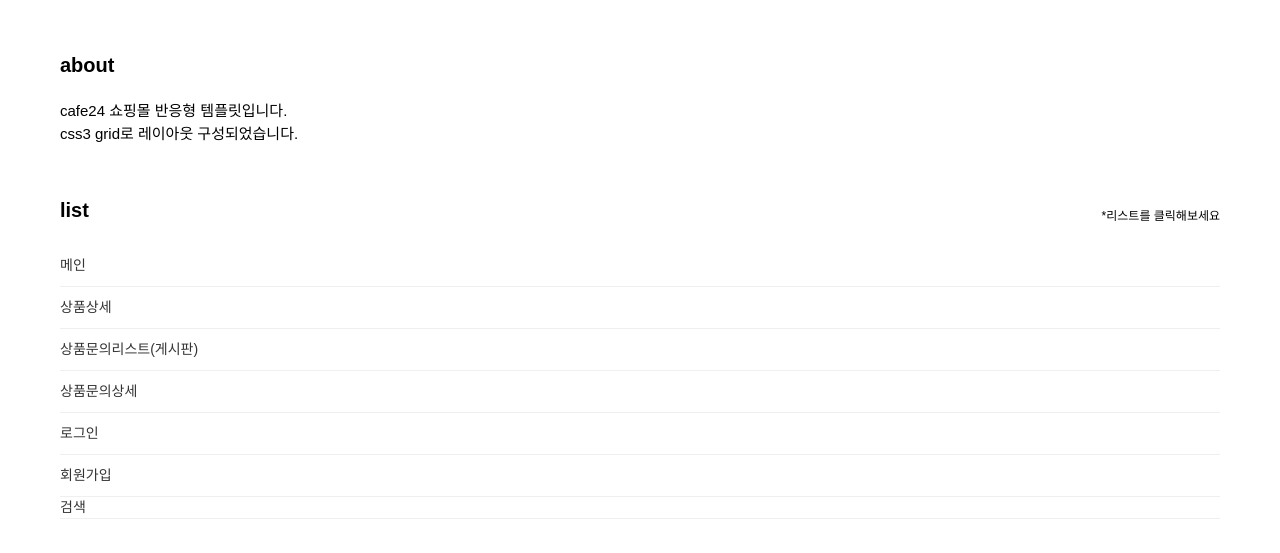
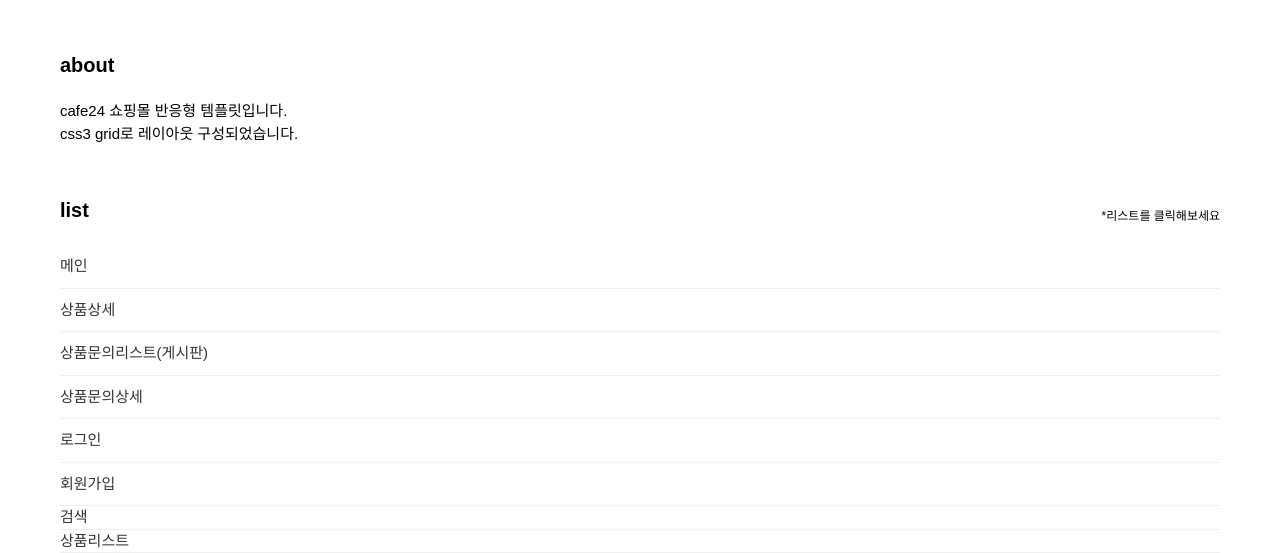
Before and after one commit to lidaek/lidaek.github.io, a Jekyll site: the page portfolio/pf/dnd/index.html, which Jekyll copies as it is, in a window 1280 px wide. Shown: the part 400-953 px from the top of the page. Built offline with Jekyll 4.4.1, drawn with Linux system fonts in a browser that asks for light colours; nearby versions of some CDN libraries; some web fonts are replaced; before the commit the page ends 919 px from its top, so only the background shows below that.

Commit message:
업데이트

```diff
--- a/portfolio/css/style.css
+++ b/portfolio/css/style.css
@@ -183,13 +183,13 @@
 .wrap_pf { }
 .wrap_pf .container_pf {max-width:1200px;margin:20px auto;padding:0 20px;color:#000;box-sizing:border-box}
 .wrap_pf .header_pf {display:-webkit-flex;display:-ms-flex;display:flex;-webkit-align-items:center;-ms-align-items:center;align-items:center;-webkit-justify-content:center;-ms-justify-content:center;justify-content:center;position:relative;height:400px;padding:20px;box-sizing:border-box;background-size:cover;background-repeat:no-repeat;background-position:0 0;}
-.wrap_pf .header_pf .tit_pf {position:relative;font-size:30px;color:#000}
+.wrap_pf .header_pf .tit_pf {position:relative;font-size:30px;color:#000;text-align:center;}
 .wrap_pf .header_pf:after {content:'';position:absolute;left:0;top:0;right:0;bottom:0;width:100%;height:100%;background-color:rgba(0,0,0,.15)}
 .wrap_pf .area_pf_title {display:-webkit-flex;display:-ms-flex;display:flex;-webkit-justify-content:space-between;-ms-justify-content:space-between;justify-content:space-between;margin:50px 0 20px}
 .wrap_pf .area_pf_title .txt_append {-webkit-align-self:flex-end;-ms-align-self:flex-end;align-self:flex-end;font-size:12px;}
 .wrap_pf .tit_pf {font-size:20px}
 .wrap_pf .txt_pf {font-size:15px}
-.wrap_pf .list_index {ont-size:15px}
+.wrap_pf .list_index {font-size:15px}
 .wrap_pf .list_index li {border-bottom:1px solid #efefef}
 .wrap_pf .list_index .link_index {display:-webkit-flex;display:-ms-flex;display:flex;position:relative;width:100%;padding:10px 0;text-decoration:none;box-sizing:border-box}
 .wrap_pf .list_index .link_index:after{font-family:"Font Awesome 5 Pro";content: "\f0a4"; color:#FCE72E;-webkit-align-self:center;-ms-align-self:center;align-self:center;margin-left:auto;padding:0 10px}
--- a/portfolio/pf/dnd/index.html
+++ b/portfolio/pf/dnd/index.html
@@ -34,6 +34,7 @@
                 <li><a href="http://uidevsample.cafe24.com/member/login.html" class="link_index" target="_blank"><span class="txt_index">로그인</span></a></li>
                 <li><a href="http://uidevsample.cafe24.com/member/join.html" class="link_index" target="_blank"><span class="txt_index">회원가입</span></a></li>
                 <li><a href="http://uidevsample.cafe24.com/product/search.html?banner_action=&keyword=상품"><span class="txt_index">검색</span></a></li>
+                <li><a href="http://uidevsample.cafe24.com/category/best/24/"><span class="txt_index">상품리스트</span></a></li>
             </ul>
         </section>
     </div>
```
